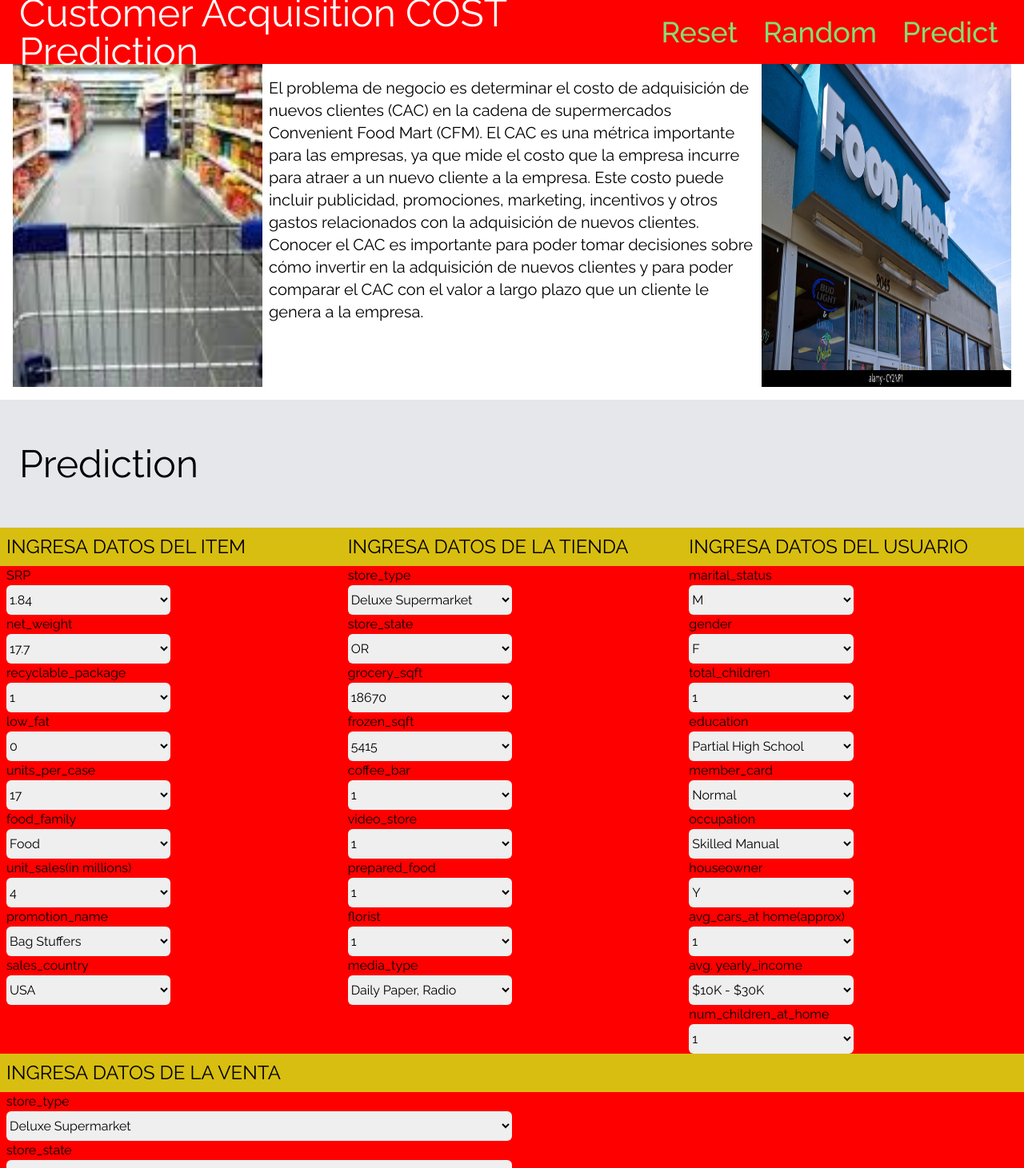
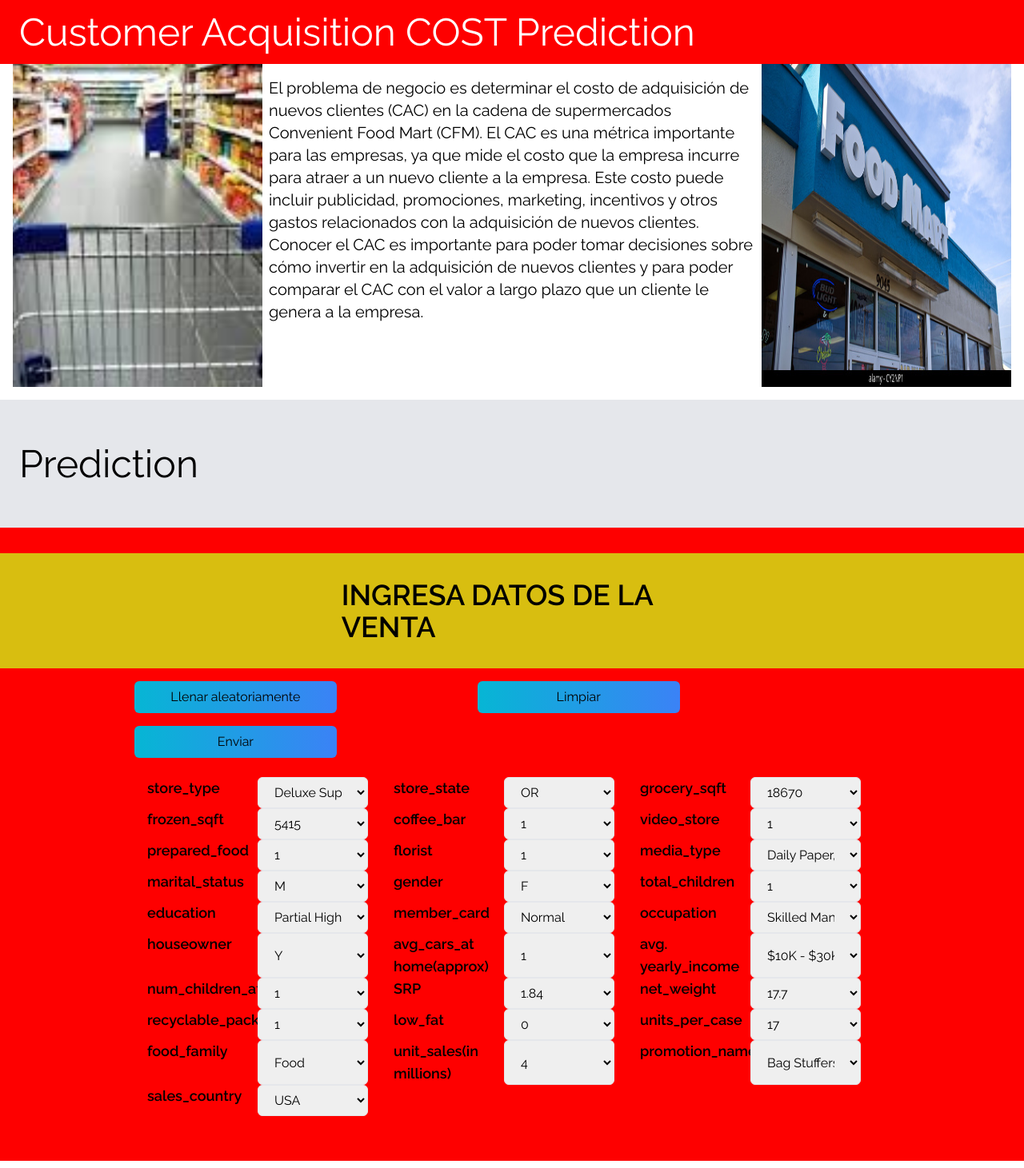
Before and after one commit to jmontoyavallejo/Monografia_frontend, a React (Create React App) app: page / in a window 1280 px wide. Shown: the top 1461 px of the page at 80% size. Built offline with nearby package versions, Linux system fonts and the light colour scheme.

Commit message:
va mejorando

```diff
--- a/public/index.html
+++ b/public/index.html
@@ -24,7 +24,7 @@
       work correctly both with client-side routing and a non-root public URL.
       Learn how to configure a non-root public URL by running `npm run build`.
     -->
-    <title>React App</title>
+    <title>MONOGRAFIA JPM </title>
   </head>
   <body>
     <noscript>You need to enable JavaScript to run this app.</noscript>
--- a/src/App.js
+++ b/src/App.js
@@ -1,6 +1,5 @@
 import Abstract from "./components/Abstract"
 import NavBar from "./components/NavBar"
-import FormContainer from "./components/FormContainer"
 import FormContainer2 from "./components/FormContainer2"
 import Predict from "./components/Predict"
 function App() {
@@ -9,7 +8,7 @@
     <NavBar />
     <Abstract/>
     <Predict/>
-    <FormContainer/>
+
     <FormContainer2/>
     </div>
   );
--- a/src/components/FormContainer2.jsx
+++ b/src/components/FormContainer2.jsx
@@ -1,4 +1,4 @@
-import React from 'react';
+import React from "react";
 import df_completa from "../data/df_completa.json";
 
 function generateForm(jsonData) {
@@ -6,12 +6,17 @@
   for (const item of jsonData) {
     for (const key in item) {
       const select = (
-        <div>
-          <div className='text-black'>{key}</div>
-          <select name={key} className='border-black text-black w-1/2 rounded-md py-2 flex'>
-            <option value="" disabled className='text-black px-2'>Seleccionar</option>
-            {item[key].map(value =>
-            <option value={value}>{value}</option>)}
+        <div className="flex w-1/4 mx-4">
+          <label htmlFor={key} className="text-lg font-semibold w-1/2">
+            {key}
+          </label>
+          <select name={key} className="border py-2 px-4 rounded-md w-1/2">
+            <option value="" disabled>
+              Seleccionar
+            </option>
+            {item[key].map((value) => (
+              <option value={value}>{value}</option>
+            ))}
           </select>
         </div>
       );
@@ -19,29 +24,82 @@
     }
   }
   return formElements;
-}
+};
 
 function handleSubmit(event) {
   event.preventDefault();
   const formData = new FormData(event.target);
   const data = Object.fromEntries(formData);
-  console.log(data);
-}
+  const inputs = document.querySelectorAll("select");
+  let complete = true;
+  inputs.forEach((input) => {
+    if (input.value === "") {
+      complete = false;
+    }
+  });
+  if (complete) {
+    console.log(data);
+    const jsonContainer = document.querySelector(".json-container");
+    jsonContainer.textContent = JSON.stringify(data);
+  } else {
+    alert("Por favor, selecciona una opción para todos los campos");
+  }
+};
 
+function randomizeValues() {
+  const inputs = document.querySelectorAll("select");
+  inputs.forEach((input) => {
+    const options = input.options;
+    const randomIndex = Math.floor(Math.random() * (options.length - 1)) + 1;
+    input.value = options[randomIndex].value;
+  });
+};
+function clearForm() {
+  const inputs = document.querySelectorAll("select");
+  inputs.forEach((input) => {
+    input.value = "";
+  })
+  const jsonContainer = document.querySelector(".json-container");
+  jsonContainer.textContent = '';;
+};
 const FormContainer2 = () => {
   return (
-    <div className="bg-gradient-to-r bg-[#fe0000] flex ">
-      <div className="w-full h-full">
-        <h3  className='px-2 py-2 text-2xl bg-[#d8be10]'>INGRESA DATOS DE LA VENTA</h3>
-        <form id='1' className='px-2' onSubmit={handleSubmit}>
-          {generateForm(df_completa)}
-          <button type="submit" className="btn btn-primary">
+    <div className="bg-gradient-to-r bg-[#fe0000] flex">
+      <div className="w-full h-full  py-8 ">
+        <div className="w-full h-full  py-8 bg-[#d8be10] ">
+          <h3 className="text-4xl font-semibold  mx-auto w-1/3 ">
+            INGRESA DATOS DE LA VENTA
+          </h3>
+        </div>
+        <form id="1" className="px-2" onSubmit={handleSubmit}>
+          <button
+            type="button"
+            onClick={randomizeValues}
+            className="  py-2 px-4 rounded-md bg-gradient-to-r from-cyan-500
+                         to-blue-500 mt-4 mr-4 mx-auto w-1/5 ml-40"
+          >
+            Llenar aleatoriamente
+          </button>
+          <button
+            type="button"
+            onClick={clearForm}
+            className=" py-2 px-4 rounded-md bg-gradient-to-r from-cyan-500
+                     to-blue-500 mt-4 mr-4 mx-auto w-1/5 ml-40"
+          >
+            Limpiar
+          </button>
+          <button
+            type="submit"
+            className=" py-2 px-4 rounded-md bg-gradient-to-r from-cyan-500
+                         to-blue-500 mt-4 mx-auto w-1/5 ml-40"
+          >
             Enviar
           </button>
+          <div className="flex flex-wrap py-6 ml-40">{generateForm(df_completa)}</div>
         </form>
       </div>
     </div>
   );
 };
 
-export default FormContainer2
+export default FormContainer2;
--- a/src/components/NavBar.jsx
+++ b/src/components/NavBar.jsx
@@ -1,20 +1,7 @@
 const NavBar = () => {
 
 
-  const names = [
-    {
-      id: 1,
-      names: "reset",
-    },
-    {
-      id: 2,
-      names: "Random",
-    },
-    {
-      id: 3,
-      names: "Predict",
-    },
-  ];
+
 
   return (
     <div className="flex justify-between items-center w-full h-20 px-4 text-white bg-[#fe0000] fixed">
@@ -23,17 +10,6 @@
           Customer Acquisition COST Prediction
         </h1>
       </div>
-
-      <ul className=" md:flex">
-        {names.map(({ id, names }) => (
-          <li
-            key={id}
-            className="text-4xl px-4 cursor-pointer capitalize font-medium text-[#84de76] hover:scale-105 duration-200"
-          >
-            {names}
-          </li>
-        ))}
-      </ul>
     </div>
   );
 };
--- a/src/components/Predict.jsx
+++ b/src/components/Predict.jsx
@@ -10,7 +10,7 @@
          Prediction
         </h1>
       </div>
-
+      <div className="json-container"></div>
 
     </div>
   );
```
